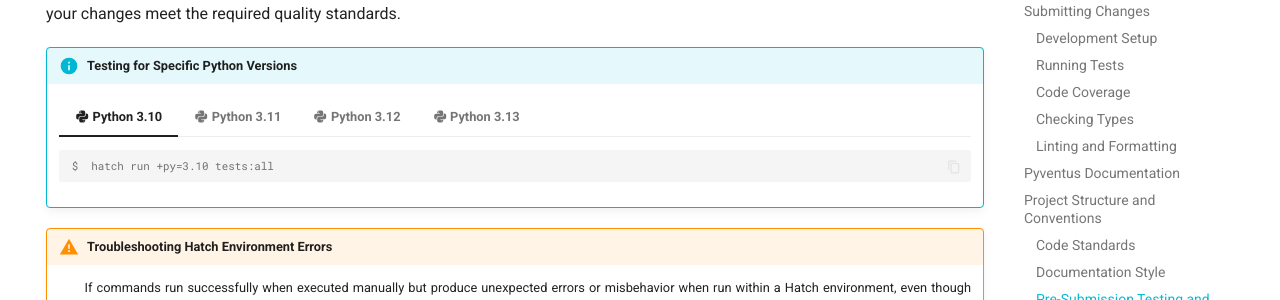
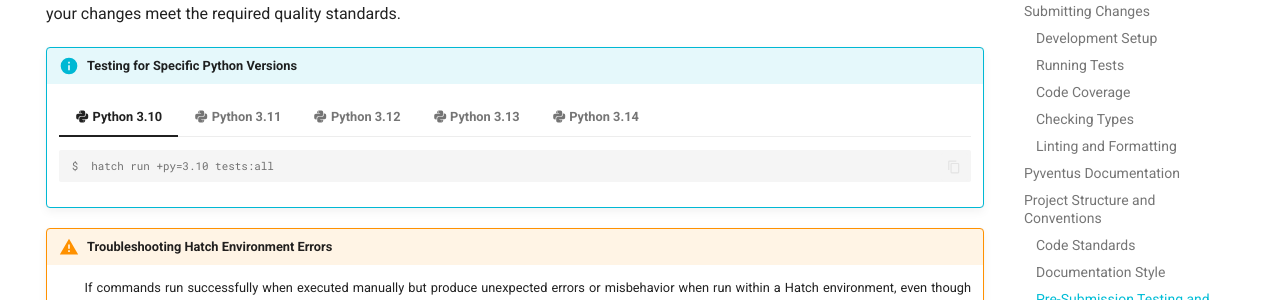
Before and after one commit to mdapena/pyventus, an MkDocs documentation site: the page built from docs/contributing.md, in a window 1280 px wide and 900 px high, scrolled down 3956 px. Shown: the part 151-451 px from the top of the window. Built offline with MkDocs 1.6.1 and Material for MkDocs 9.7.7, drawn with Linux system fonts in a browser that asks for light colours; comment, search, counter and statistics services are not loaded; the version menu is left out.

Commit message:
Add support for Python 3.14 (#43)

````diff
--- a/docs/contributing.md
+++ b/docs/contributing.md
@@ -335,6 +335,14 @@ hatch run tests:all
     	```
     	</div>
 
+    === ":material-language-python: Python 3.14"
+
+    	<div class="terminal-command">
+    	```console
+    	hatch run +py=3.14 tests:all
+    	```
+    	</div>
+
 !!! warning "Troubleshooting Hatch Environment Errors"
 
     <p style="text-align: justify;">
--- a/pyproject.toml
+++ b/pyproject.toml
@@ -47,6 +47,7 @@ classifiers = [
     "Programming Language :: Python :: 3.11",
     "Programming Language :: Python :: 3.12",
     "Programming Language :: Python :: 3.13",
+    "Programming Language :: Python :: 3.14",
     "Topic :: Software Development :: Libraries :: Python Modules",
     "Topic :: Software Development :: Libraries",
     "Topic :: Software Development",
@@ -179,7 +180,7 @@ all = [
 ]
 
 [[tool.hatch.envs.tests.matrix]]
-python = ["3.10", "3.11", "3.12", "3.13"]
+python = ["3.10", "3.11", "3.12", "3.13", "3.14"]
 
 # =================================
 # | Docs environment
````
Also changed, not shown: 1 other file.
